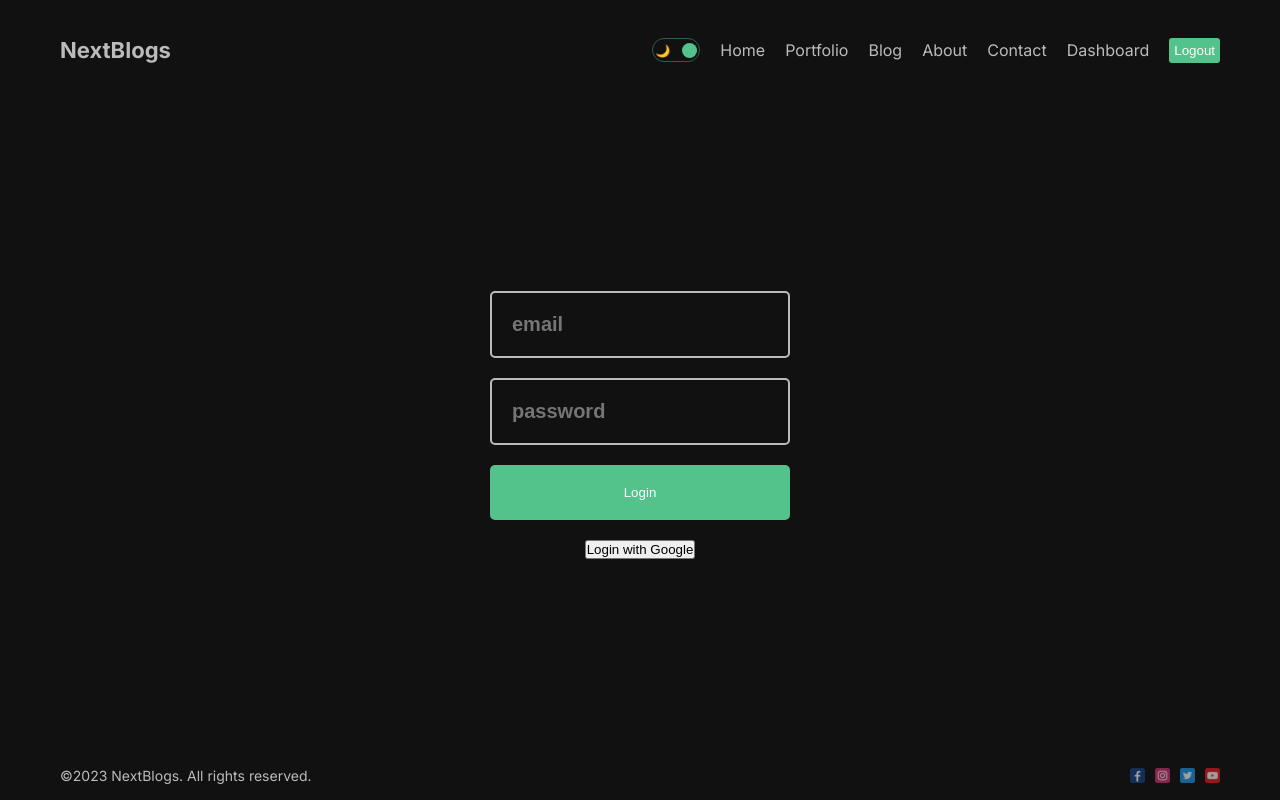
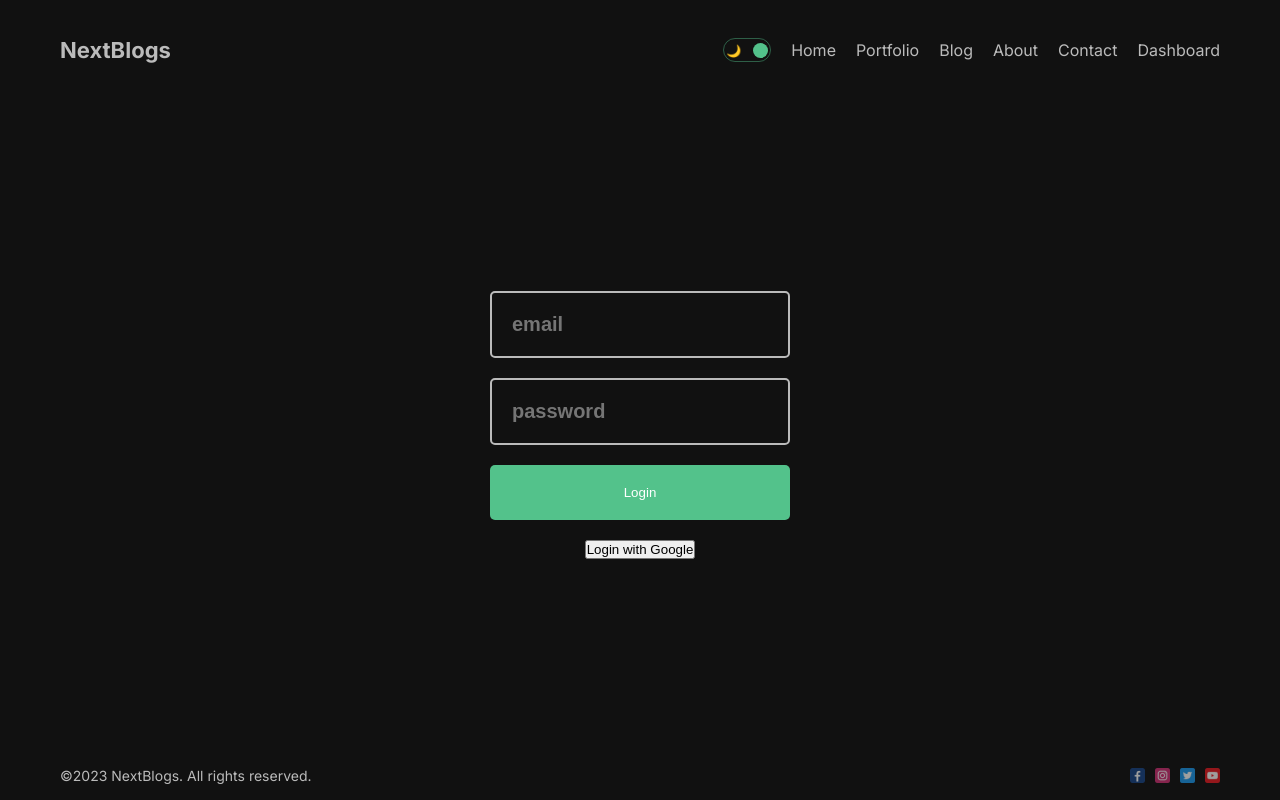
Before and after one commit to studiosnabeel/blogs-nextjs, a Next.js app: page /dashboard/login in a window 1280 px wide. Built offline with nearby package versions, Linux system fonts and the light colour scheme; no server answers.

Commit message:
use session in navbar

```diff
--- a/src/components/navbar/Navbar.jsx
+++ b/src/components/navbar/Navbar.jsx
@@ -4,6 +4,7 @@ import React from 'react';
 import Link from 'next/link';
 import styles from './navbar.module.css';
 import DarkModeToggle from '../DarkModeToggle/DarkModeToggle';
+import { signOut, useSession } from 'next-auth/react';
 
 const links = [
   {
@@ -39,6 +40,8 @@ const links = [
 ];
 
 const Navbar = () => {
+  const session = useSession();
+
   return (
     <div className={styles.container}>
       <Link href="/" className={styles.logo}>
@@ -51,14 +54,11 @@ const Navbar = () => {
             {link.title}
           </Link>
         ))}
-        <button
-          className={styles.logout}
-          onClick={() => {
-            console.log('logged out');
-          }}
-        >
-          Logout
-        </button>
+        {session.status === 'authenticated' && (
+          <button className={styles.logout} onClick={signOut}>
+            Logout
+          </button>
+        )}
       </div>
     </div>
   );
```
